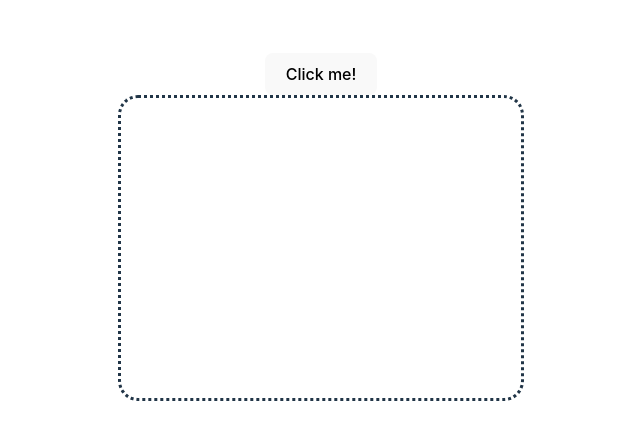
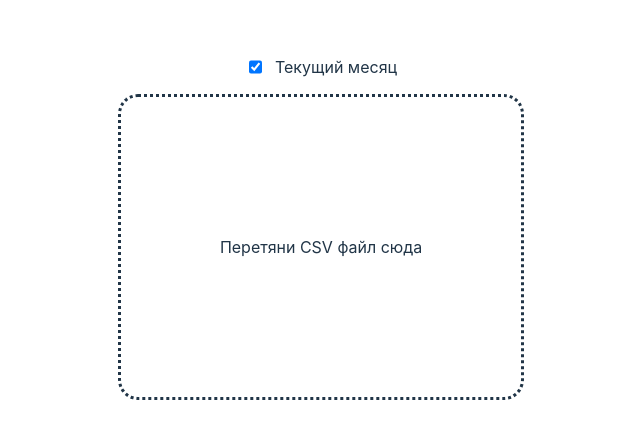
Before and after one commit to NewAlexey/csv-docx, a website built with Vite: page index.html in a window 1280 px wide. Shown: the part 173-612 px from the top of the page, without its empty margins (319-959 px from the left). Built offline with nearby package versions, Linux system fonts and the light colour scheme.

Commit message:
feat: add checkbox for getting current or previous month data

```diff
--- a/src/app.ts
+++ b/src/app.ts
@@ -2,18 +2,14 @@ import { DocxCreator } from "./components/DocCreator/DocxCreator.ts";
 import { CsvParser } from "./components/CsvParser/CsvParser.ts";
 
 class App {
-    private readonly button = document.createElement("button");
+    private readonly monthInput = document.createElement("input");
     private readonly dropzone = document.createElement("div");
     private readonly DocCreator = new DocxCreator();
     private readonly CsvParser = new CsvParser();
 
     constructor() {
         this.initDropzone();
-
-        this.button.textContent = "Click me!";
-        this.button.addEventListener("click", () => {
-            this.DocCreator.generate([]);
-        });
+        this.initMonthInput();
     }
 
     public init() {
@@ -23,11 +19,37 @@ class App {
             throw new Error("Missing element with 'app' id.");
         }
 
-        appElement.append(this.button);
+        const monthInputContainer = this.initMonthInput();
+
+        appElement.append(monthInputContainer);
         appElement.append(this.dropzone);
     }
 
+    private initMonthInput(): HTMLDivElement {
+        const container = document.createElement("div");
+        container.classList.add("month-input__container");
+
+        const monthInputId = "month-input";
+
+        const label = document.createElement("label");
+        label.htmlFor = monthInputId;
+        label.textContent = "Текущий месяц";
+
+        this.monthInput.classList.add("month-input");
+        this.monthInput.type = "checkbox";
+        this.monthInput.checked = true;
+        this.monthInput.id = monthInputId;
+
+        container.append(this.monthInput, label);
+
+        return container;
+    }
+
     private initDropzone() {
+        const label = document.createElement("span");
+        label.textContent = "Перетяни CSV файл сюда";
+        this.dropzone.append(label);
+
         this.dropzone.classList.add("dropzone");
         ["dragenter", "dragover", "dragleave", "drop"].forEach(eventName => {
             this.dropzone.addEventListener(eventName, preventDefaults, false);
@@ -48,7 +70,9 @@ class App {
                 throw new Error("Error when getting file from DOM.");
             }
 
-            this.CsvParser.parse(files[0], (data: string[][]) => this.DocCreator.generate(data));
+            const month = this.getMonth();
+
+            this.CsvParser.parse(files[0], month, (data: string[][]) => this.DocCreator.generate(data));
 
             onDragLeaveHandler();
         };
@@ -57,6 +81,12 @@ class App {
         this.dropzone.addEventListener("dragleave", onDragLeaveHandler, false);
         this.dropzone.addEventListener("drop", onDropHandler, false);
     }
+
+    private getMonth(): number {
+        const isCheckboxChecked = this.monthInput.checked;
+
+        return isCheckboxChecked ? new Date().getMonth() + 1 : new Date().getMonth();
+    }
 }
 
 export default new App();
--- a/src/components/CsvParser/CsvParser.ts
+++ b/src/components/CsvParser/CsvParser.ts
@@ -3,24 +3,33 @@ import Papa from "papaparse";
 export class CsvParser {
     private readonly dateRegExp = new RegExp("^(?:(?:31(\\/|-|\\.)(?:0?[13578]|1[02]|(?:Jan|Mar|May|Jul|Aug|Oct|Dec)))\\1|(?:(?:29|30)(\\/|-|\\.)(?:0?[1,3-9]|1[0-2]|(?:Jan|Mar|Apr|May|Jun|Jul|Aug|Sep|Oct|Nov|Dec))\\2))(?:(?:1[6-9]|[2-9]\\d)?\\d{2})$|^(?:29(\\/|-|\\.)(?:0?2|(?:Feb))\\3(?:(?:(?:1[6-9]|[2-9]\\d)?(?:0[48]|[2468][048]|[13579][26])|(?:(?:16|[2468][048]|[3579][26])00))))$|^(?:0?[1-9]|1\\d|2[0-8])(\\/|-|\\.)(?:(?:0?[1-9]|(?:Jan|Feb|Mar|Apr|May|Jun|Jul|Aug|Sep))|(?:1[0-2]|(?:Oct|Nov|Dec)))\\4(?:(?:1[6-9]|[2-9]\\d)?\\d{2})$");
 
-    public parse(file: File, callback: (data: string[][]) => void) {
+    public parse(file: File, month: number, callback: (data: string[][]) => void) {
         Papa.parse<string[]>(file, {
             complete: (results) => {
-                console.log("Parsing complete.");
-                const data = this.getNeededData(results.data);
+                const data = this.getNeededData(results.data, month);
                 callback(data);
             },
         });
     }
 
-    //TODO получать только необходимый месяц и удалить всё что не соответствует. Скорее всего input с нужным месяцем.
-    private getNeededData(data: string[][]): string[][] {
+    /**
+     * Метод получает только необходимую для таблицы информацию из
+     * массива данных по переданному месяцу.
+     */
+    private getNeededData(data: string[][], month: number): string[][] {
         // Из всех данных получаем только дату [0], название тикета [4] и кол-во часов [5]
         const neededDataList = data.map((item) => ([item[0], item[4], item[5]]));
         const sortedData = neededDataList.sort((a, b) => a[0] > b[0] ? 1 : -1);
-        const filteredData = sortedData.filter(item => this.dateRegExp.test(item[0]));
-        console.log("filteredData~~", filteredData);
 
-        return filteredData;
+        return sortedData.filter(item => {
+            if (!this.dateRegExp.test(item[0])) {
+                return false;
+            }
+
+            const splittedDate = item[0].split(".");
+            const csvDataMonth = Number(splittedDate[1]);
+
+            return csvDataMonth === month;
+        });
     }
 }
--- a/src/style.css
+++ b/src/style.css
@@ -107,8 +107,31 @@ button:focus-visible {
     height: 300px;
     border-style: dotted;
     border-radius: 20px;
+
+    display: flex;
+    align-items: center;
+    justify-content: center;
+    margin-top: 15px;
 }
 
 .dropzone_active {
     border-color: red;
 }
+
+.month-input__container {
+    display: flex;
+    gap: 10px;
+    justify-content: center;
+}
+
+.month-input__container label {
+    cursor: pointer;
+}
+
+.month-input__container label:hover {
+    color: blue;
+}
+
+.month-input {
+    cursor: pointer;
+}
```
